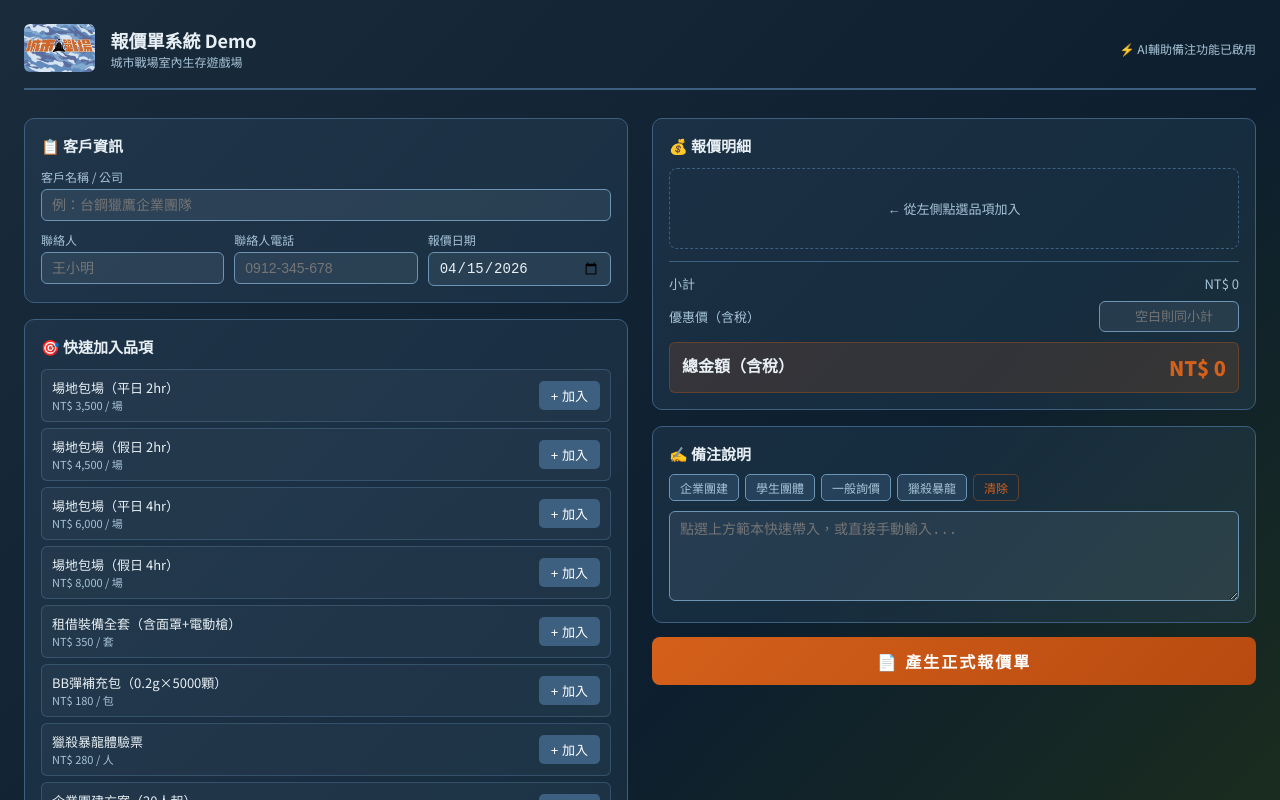
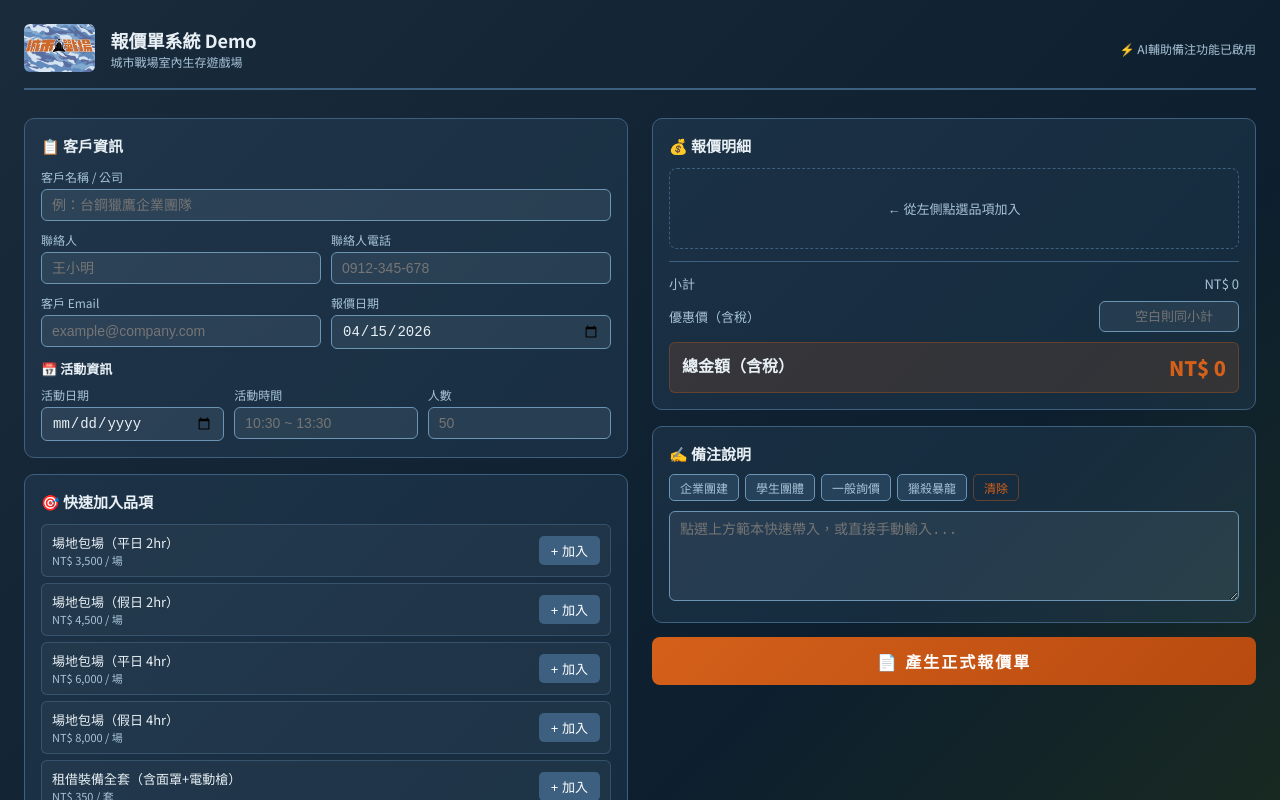
Before and after one commit to MikeTaiwan/csreal-quote, a React (Vite) app: page / in a window 1280 px wide. Shown: the top 800 px of the page. Built offline with nearby package versions, Linux system fonts and the light colour scheme.

Commit message:
Update App.jsx

```diff
--- a/src/App.jsx
+++ b/src/App.jsx
@@ -8,6 +8,7 @@ const COMPANY = {
   brand: "CS Real 城市戰場",
   address: "高雄市苓雅區三多四路63巷2弄14號",
   tel: "07-6119160",
+  email: "cs.kaohsiung.service@gmail.com",
   taxId: "42998483",
 };
 
@@ -118,7 +119,7 @@ function QuoteRow({ item, onChange, onRemove }) {
 }
 
 export default function QuoteSystem() {
-  const [client, setClient] = useState({ name: "", contact: "", phone: "", date: new Date().toISOString().slice(0, 10) });
+  const [client, setClient] = useState({ name: "", contact: "", phone: "", email: "", actDate: "", actTime: "", actPeople: "", date: new Date().toISOString().slice(0, 10) });
   const [rows, setRows] = useState([]);
   const [specialPrice, setSpecialPrice] = useState("");
   const [note, setNote] = useState("");
@@ -217,7 +218,7 @@ export default function QuoteSystem() {
                 onChange={e => setClient({ ...client, name: e.target.value })}
                 placeholder="例：台鋼獵鷹企業團隊" />
             </div>
-            <div style={{ display: "grid", gridTemplateColumns: "1fr 1fr 1fr", gap: 10 }}>
+            <div style={{ display: "grid", gridTemplateColumns: "1fr 1fr", gap: 10, marginBottom: 10 }}>
               <div>
                 <label style={labelStyle}>聯絡人</label>
                 <input style={inputStyle} value={client.contact}
@@ -230,10 +231,38 @@ export default function QuoteSystem() {
                   onChange={e => setClient({ ...client, phone: e.target.value })}
                   placeholder="0912-345-678" />
               </div>
+            </div>
+            <div style={{ display: "grid", gridTemplateColumns: "1fr 1fr", gap: 10, marginBottom: 10 }}>
+              <div>
+                <label style={labelStyle}>客戶 Email</label>
+                <input style={inputStyle} value={client.email}
+                  onChange={e => setClient({ ...client, email: e.target.value })}
+                  placeholder="example@company.com" />
+              </div>
               <div>
                 <label style={labelStyle}>報價日期</label>
                 <input type="date" style={inputStyle} value={client.date}
                   onChange={e => setClient({ ...client, date: e.target.value })} />
+              </div>
+            </div>
+            <div style={{ color: "#e8f0f5", fontWeight: 700, margin: "10px 0 8px", fontSize: 13 }}>📅 活動資訊</div>
+            <div style={{ display: "grid", gridTemplateColumns: "1fr 1fr 1fr", gap: 10 }}>
+              <div>
+                <label style={labelStyle}>活動日期</label>
+                <input type="date" style={inputStyle} value={client.actDate}
+                  onChange={e => setClient({ ...client, actDate: e.target.value })} />
+              </div>
+              <div>
+                <label style={labelStyle}>活動時間</label>
+                <input style={inputStyle} value={client.actTime}
+                  onChange={e => setClient({ ...client, actTime: e.target.value })}
+                  placeholder="10:30 ~ 13:30" />
+              </div>
+              <div>
+                <label style={labelStyle}>人數</label>
+                <input type="number" style={inputStyle} value={client.actPeople}
+                  onChange={e => setClient({ ...client, actPeople: e.target.value })}
+                  placeholder="50" />
               </div>
             </div>
           </div>
@@ -394,6 +423,7 @@ export default function QuoteSystem() {
               <div style={{ fontSize: 12, color: "#666" }}>城市戰場室內生存遊戲場</div>
               <div style={{ fontSize: 12, color: "#555" }}>{COMPANY.address}</div>
               <div style={{ fontSize: 12, color: "#555" }}>電話：{COMPANY.tel}　統編：{COMPANY.taxId}</div>
+              <div style={{ fontSize: 12, color: "#555" }}>{COMPANY.email}</div>
             </div>
             <div style={{ textAlign: "right" }}>
               <div style={{ fontSize: 22, fontWeight: 900, color: BRAND.blue_deep }}>報 價 單</div>
@@ -403,14 +433,47 @@ export default function QuoteSystem() {
           </div>
 
           <div style={{
-            background: "#f5f8fa", borderRadius: 6, padding: "10px 14px", marginBottom: 16,
+            background: "#f5f8fa", borderRadius: 6, padding: "12px 14px", marginBottom: 16,
             border: `1px solid ${BRAND.blue_light}`,
+            display: "grid", gridTemplateColumns: "1fr 1fr", gap: 8,
           }}>
-            <span style={{ fontSize: 13, color: "#555" }}>客戶：</span>
-            <span style={{ fontWeight: 700 }}>{client.name || "（未填）"}</span>
-            {client.contact && <span style={{ fontSize: 13, color: "#666", marginLeft: 16 }}>聯絡人：{client.contact}</span>}
-            {client.phone && <span style={{ fontSize: 13, color: "#666", marginLeft: 12 }}>電話：{client.phone}</span>}
+            <div>
+              <div style={{ fontSize: 11, color: "#888", marginBottom: 2 }}>客戶</div>
+              <div style={{ fontWeight: 700, fontSize: 14 }}>{client.name || "（未填）"}</div>
+            </div>
+            {client.contact && <div>
+              <div style={{ fontSize: 11, color: "#888", marginBottom: 2 }}>聯絡人</div>
+              <div style={{ fontSize: 14 }}>{client.contact}</div>
+            </div>}
+            {client.phone && <div>
+              <div style={{ fontSize: 11, color: "#888", marginBottom: 2 }}>電話</div>
+              <div style={{ fontSize: 14 }}>{client.phone}</div>
+            </div>}
+            {client.email && <div>
+              <div style={{ fontSize: 11, color: "#888", marginBottom: 2 }}>Email</div>
+              <div style={{ fontSize: 14 }}>{client.email}</div>
+            </div>}
           </div>
+          {(client.actDate || client.actTime || client.actPeople) && (
+            <div style={{
+              background: "#f0f5f0", borderRadius: 6, padding: "10px 14px", marginBottom: 16,
+              border: `1px solid #c8ddc8`,
+              display: "flex", gap: 24, flexWrap: "wrap",
+            }}>
+              {client.actDate && <div>
+                <span style={{ fontSize: 11, color: "#888" }}>活動日期　</span>
+                <span style={{ fontSize: 13, fontWeight: 600 }}>{client.actDate}</span>
+              </div>}
+              {client.actTime && <div>
+                <span style={{ fontSize: 11, color: "#888" }}>時間　</span>
+                <span style={{ fontSize: 13, fontWeight: 600 }}>{client.actTime}</span>
+              </div>}
+              {client.actPeople && <div>
+                <span style={{ fontSize: 11, color: "#888" }}>人數　</span>
+                <span style={{ fontSize: 13, fontWeight: 600 }}>{client.actPeople} 人</span>
+              </div>}
+            </div>
+          )}
 
           <table style={{ width: "100%", borderCollapse: "collapse", marginBottom: 16, fontSize: 13 }}>
             <thead>
@@ -464,7 +527,7 @@ export default function QuoteSystem() {
           )}
 
           <div style={{ marginTop: 20, fontSize: 11, color: "#999", textAlign: "center" }}>
-            本報價單有效期14天 ‧ CS Real 保留最終解釋權
+            本報價單有效期14天 ‧ CS Real 保留最終解釋權 ‧ 報價單需要本公司蓋章始得生效
           </div>
 
           <div style={{ marginTop: 16, display: "flex", gap: 10, justifyContent: "flex-end" }}>
```
